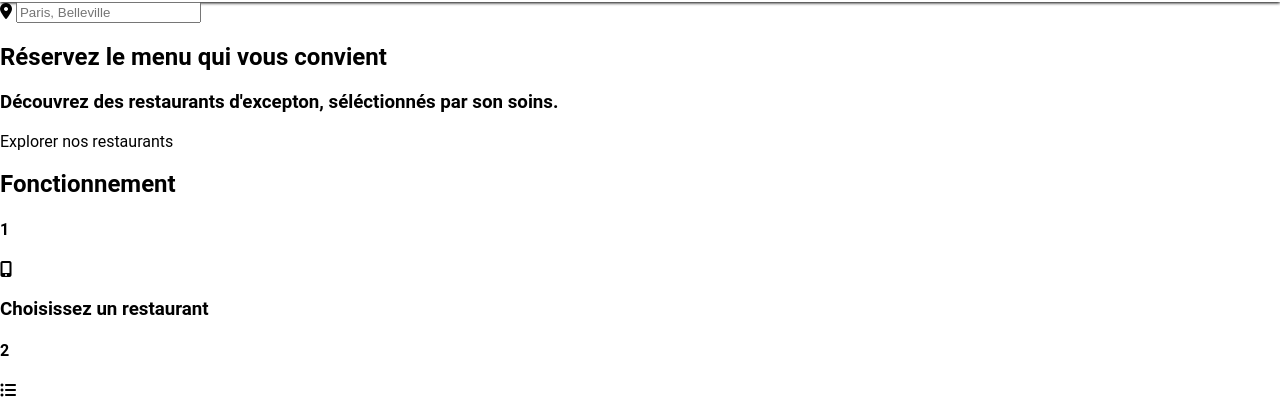
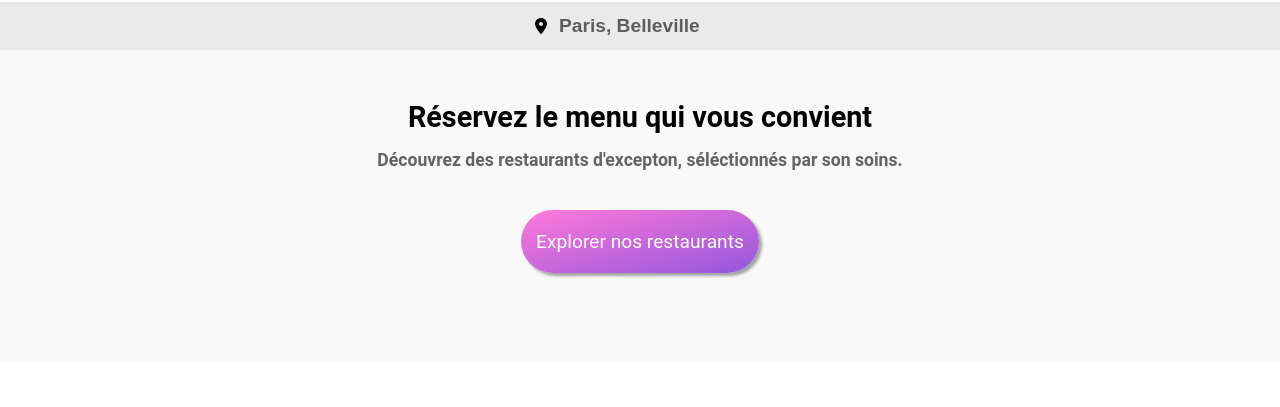
Before and after one commit to Adama55/projet-ohmyfood, a website: page index.html in a window 1280 px wide. Shown: the part 58-465 px from the top of the page. Drawn offline with Linux system fonts and the light colour scheme.

Commit message:
modification du fichier scss-acceuil

```diff
--- a/doc-sass/pages/_accueil.scss
+++ b/doc-sass/pages/_accueil.scss
@@ -2,9 +2,109 @@ header{
     display:flex;
     justify-content: center;
     padding: 10px;
-    box-shadow: 0px 1px 3px 0px black;
     img{
         width: 200;
         height: 40px;
     }
 }
+
+.localiser{
+    background-color: #EAEAEA;
+    padding: 10px 0px 10px 80px;
+    box-shadow: inset 0px 6px 6px -px #c6c6c6;
+    &__form{
+        display: flex;
+        justify-content: center;
+        &--label{
+            cursor: pointer;
+            display: flex;
+            justify-content: center;
+            align-items: center;
+        }
+        &--imput{
+            border-color: transparent;
+            background: #EAEAEA; /*#f6f6f6 ;*/
+            font-size: 120%;
+            font-weight: 700;
+            opacity: 0.6;
+            padding-left: 10px;
+            &:focus{
+                outline: none;
+            }
+            &::placeholder{
+                color: #000;
+            }
+        }
+    }
+}
+
+.reserver{
+    background-color: #faf9f9;
+    padding: 50px 0;
+    display: flex;
+    flex-direction: column;
+    justify-content: center;
+
+    &--contenu{
+        text-align: center;
+        &__text-gras{
+            width: 80%;
+            font-size: 180%;
+            margin: 0 auto;
+            padding-bottom: 1rem;
+        }
+        &__text-fin{
+            font-size: 110%;
+            width: 90%;
+            margin: 0 auto;
+            opacity: 0.6;
+        }
+    }
+}
+
+.btn-explore{
+    &--modification{
+        display: flex;
+        margin: 40px auto;
+    }
+    @include gradient(to right bottom, $secondary-color,$primary-color);
+    box-shadow: 3px 3px 3px rgb(163, 161, 161);
+    font-size: 120%;
+    padding: 20px 15px;
+    border-radius: 50px;
+    border: none;
+    color: #FFF;
+    &:hover{
+       box-shadow: 3px 3px 3px #dfdddd;
+       cursor: pointer;
+    }
+}
+
+.fonctionnement{
+    display: flex;
+    flex-direction: column;
+    justify-content: center;
+    align-items: center;
+    &__fonctionnement-text{
+        margin: 20px;
+        font-size: 150%;
+    }
+    &__menu-cartes{
+        display: flex;
+        justify-content: center;
+        align-items: center;
+        background-color: #c6c6c6;
+        margin-bottom: 20px;
+        &__rond{
+            display: flex;
+            justify-content: center;
+            align-items: center;
+            background-color:$primary-color;
+            width: 30px;
+            height: 30px;
+            border-radius: 50%;
+            color: white;
+            margin-right: 5px;
+        }
+    }
+}
--- a/doc-sass/utils/_mixins.scss
+++ b/doc-sass/utils/_mixins.scss
@@ -0,0 +1,3 @@
+@mixin gradient($direction,$color-1,$color-2){
+    background: linear-gradient($direction,$color-1, $color-2);
+}
```
Also changed, not shown: doc-css/style-projet3.css, 1 other file.
